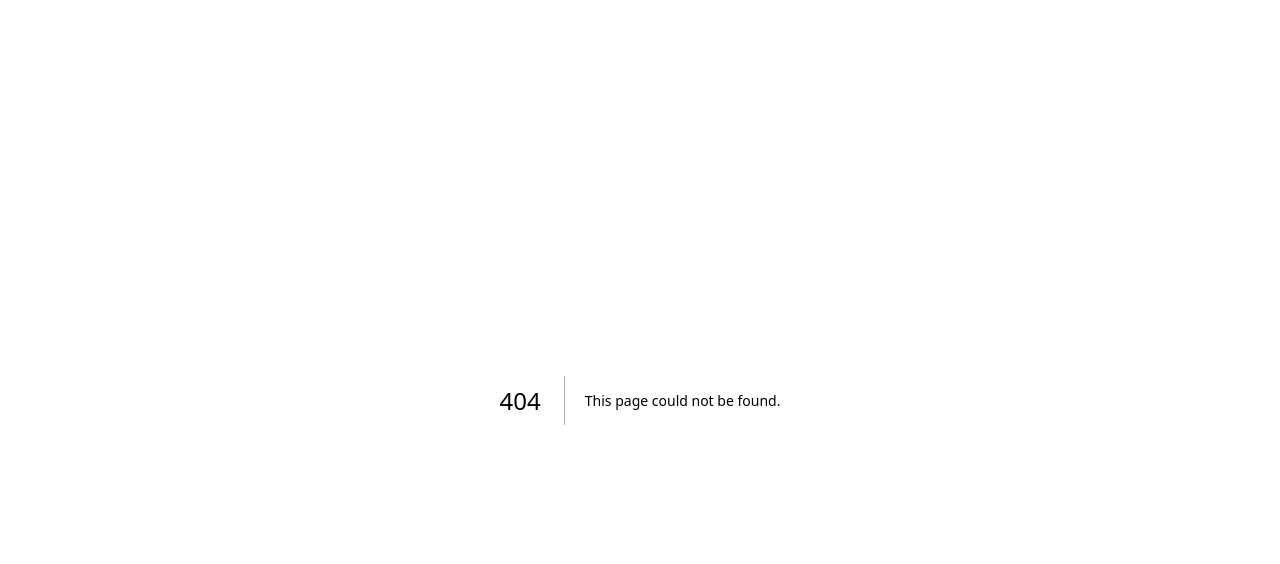
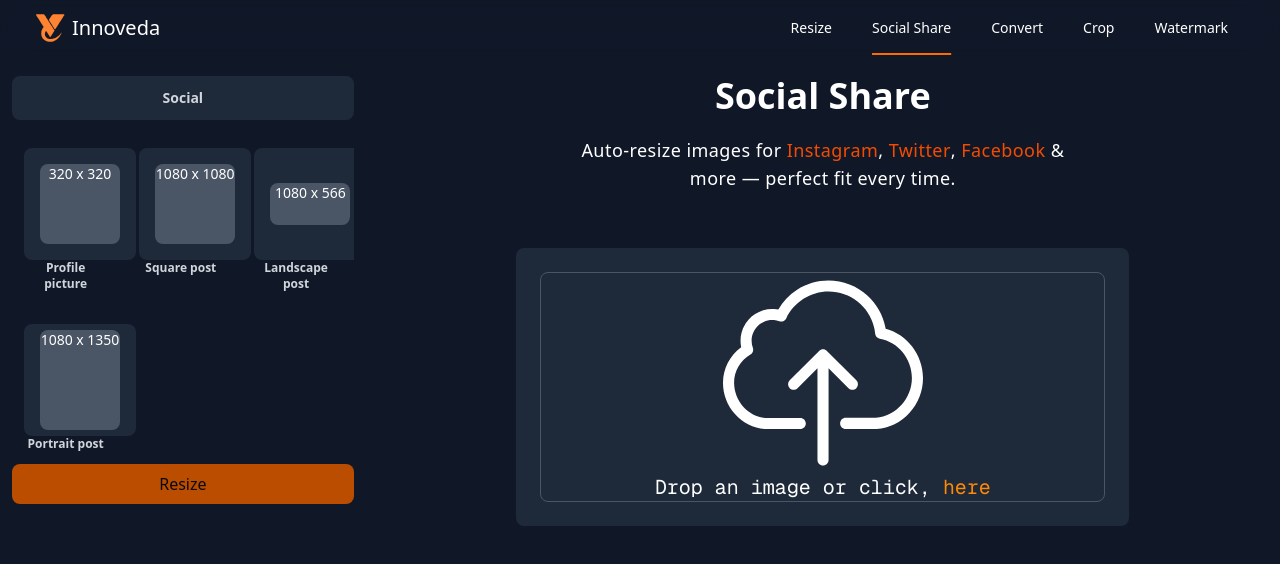
Before and after one commit to wadile-hitesh/innoveda, a Next.js app: page /social-share in a window 1280 px wide. Before the commit this address had no page. Shown: the top 564 px of the page. Built offline with nearby package versions, Linux system fonts and the light colour scheme.

Commit message:
feat: social share feature done:
"author email change"

```diff
--- a/package.json
+++ b/package.json
@@ -13,7 +13,7 @@
     "@radix-ui/react-checkbox": "^1.3.2",
     "@radix-ui/react-menubar": "^1.1.14",
     "@radix-ui/react-select": "^2.2.5",
-    "axios": "^1.9.0",
+    "axios": "^1.10.0",
     "class-variance-authority": "^0.7.1",
     "clsx": "^2.1.1",
     "lucide-react": "^0.510.0",
@@ -24,6 +24,7 @@
     "react-dom": "^19.0.0",
     "react-element-to-jsx-string": "^17.0.1",
     "sharp": "^0.34.1",
+    "sonner": "^2.0.6",
     "tailwind-merge": "^3.3.0",
     "uuid": "^11.1.0"
   },
--- a/src/app/layout.tsx
+++ b/src/app/layout.tsx
@@ -1,6 +1,7 @@
 import type { Metadata } from "next";
 import { Geist, Geist_Mono } from "next/font/google";
 import "./globals.css";
+import {Toaster} from "sonner"
 
 const geistSans = Geist({
   variable: "--font-geist-sans",
@@ -27,6 +28,7 @@ export default function RootLayout({
       <body
         className={`${geistSans.variable} ${geistMono.variable} antialiased bg-gray-900`}
       >
+        <Toaster position="bottom-right" richColors/>
         {children}
       </body>
     </html>
--- a/src/app/page.tsx
+++ b/src/app/page.tsx
@@ -1,7 +1,13 @@
 "use client";
 import HomePage from "@/pages/HomePage";
+import { redirect } from "next/navigation";
+import { useEffect } from "react";
 
 export default function Home() {
+  useEffect(()=>{
+    redirect("/social-share")
+  },[])
+
   return (
     <div className="w-full min-h-screen font-[family-name:var(--font-geist-sans)] bg-gray-900 flex justify-center absolute p-0 m-0">
       <HomePage />
--- /dev/null
+++ b/src/app/social-share/page.tsx
@@ -0,0 +1,169 @@
+"use client"
+import Navbar from "@/components/Navbar";
+import UploadImage from "@/components/UploadImage";
+import Image from "next/image";
+import { useState } from "react";
+import { toast } from "sonner";
+import axios from "axios"
+
+
+interface ImageFormatProps {
+    size : string,
+    label : string,
+    width : number | 1024,
+    height : number | 1024
+}
+
+export default function SocialShare(){
+    const [url,setUrl] = useState<string | null>(null)
+    const handleUrl = (url : string)    => {
+        setUrl(url)
+    }
+
+    const instagramFormats : ImageFormatProps[] = [
+        { size: "320 x 320", label: "Profile picture", width : 320, height : 320 },
+        { size: "1080 x 1080", label: "Square post",width : 1080, height : 1080 },
+        { size: "1080 x 566", label: "Landscape post",width : 1080, height : 566 },
+        { size: "1080 x 1350", label: "Portrait post",width : 1080, height : 1350 },
+
+    ];
+
+    const [imageSize, setImageSize] = useState<ImageFormatProps>()
+
+    const handleResize = (format : ImageFormatProps )=>{
+        setImageSize(format)
+    }
+
+    const handleResizeImage = async ()=> {
+        if(!url){
+            toast.error("Upload Image")
+            return
+        }
+        if(!imageSize){
+            toast.error("Please Select Image Format")
+            return
+        }
+        const imageUrl = `${url}?tr=w-${imageSize.width},h-${imageSize.height}`;
+
+         try {
+            const response = await axios.get(imageUrl, {
+                responseType : 'blob'
+            });
+            const blob = response.data;
+
+            const blobUrl = window.URL.createObjectURL(blob);
+            const link = document.createElement("a");
+
+            link.href = blobUrl;
+            link.download = `resized-image-${imageSize.width}x${imageSize.height}.jpg`;
+            document.body.appendChild(link);
+            link.click();
+            document.body.removeChild(link);
+
+            window.URL.revokeObjectURL(blobUrl);
+            toast.success("Image downloaded!");
+        } catch (error) {
+            console.error("Download failed:", error);
+            toast.error("Failed to download image.");
+        }
+
+
+    }
+
+    return (
+        <div className="flex flex-col h-screen">
+            <Navbar />
+            <div className="flex-1 flex py-5">
+                <div className="w-full flex">
+                    <div className="w-2/7 h-full px-3">
+                        <div className="flex flex-col h-full ">
+                            <div className="flex flex-col gap-10">
+                                <div className="bg-gray-800  w-full  p-1 text-gray-300 font-bold text-sm rounded-md">
+                                    <div className=" rounded-md py-2 text-center flex items-center justify-center">
+                                        Social
+                                    </div>
+
+
+                                </div>
+
+                            </div>
+                            <div className="max-h-[calc(100vh-180px)] overflow-y-auto grid grid-cols-3 gap-2 mt-4 pr-1">
+                                {instagramFormats.map((format, idx) => {
+                                    const [w, h] = format.size.split("x").map(Number);
+
+                                    const innerBoxWidth = 80; // inner component base width in px
+                                    const aspectRatio = h / w;
+                                    const innerBoxHeight = Math.round(innerBoxWidth * aspectRatio);
+
+                                    return (
+                                    <div
+                                    key={idx}
+                                    className={`transition-all duration-150 p-3 rounded-md text-center text-white hover:bg-gray-800 ${
+                                        format.size === imageSize?.size ? "bg-gray-800 ring-orange-500" : ""
+                                    }`}
+                                    onClick={() => handleResize(format)}
+                                    >
+                                        <div className="bg-gray-800 rounded-md w-28 h-28 flex items-center justify-center">
+                                            <div className="m-2 bg-gray-600 rounded-md "
+                                            style={{
+                                                width: `${innerBoxWidth}px`,
+                                                height: `${innerBoxHeight}px`,
+                                            }}>
+                                                <div className="text-sm flex items-center justify-center">{format.size}</div>
+                                            </div>
+                                        </div>
+                                            <div className="text-xs font-semibold text-gray-300">{format.label}</div>
+                                    </div>
+                                )
+                            })}
+                            </div>
+                            <div className="flex flex-col gap-5 items-center" onClick={handleResizeImage}>
+                                <button className=" w-full text-center px-1 py-2 rounded-md bg-amber-700 font-md text-base cursor-pointer">Resize</button>
+                            </div>
+                        </div>
+                    </div>
+
+
+                    <div className="w-5/7 h-full px-3 flex flex-col text-white items-center gap-10">
+                    {
+                        !url ?
+                        (
+                            <>
+                                <div className="flex flex-col gap-5 items-center text-center">
+                                    <p className="text-4xl font-bold">
+                                        Social Share
+                                    </p>
+                                    <p className="text-lg font-light tracking-wide max-w-lg">
+                                    Auto-resize images for <span className="font-medium text-orange-600">Instagram</span>, <span className="font-medium text-orange-600">Twitter</span>, <span className="font-medium text-orange-600">Facebook</span> & more — perfect fit every time.
+                                    </p>
+                                </div>
+                                <div className="w-full">
+                                    <div className="mx-auto ">
+                                        <UploadImage onUploadComplete={handleUrl} className="mx-auto" />
+                                    </div>
+                                </div>
+                            </>
+                        )
+                        :
+
+                        (
+                            <>
+                                <div className="relative h-[500px] w-full">
+                                    <Image
+                                        src={url}
+                                        alt="Resize Image"
+                                        fill
+                                        className="object-contain"
+                                        sizes="(max-width: 768px) 100vw, (max-width: 1200px) 50vw, 33vw"
+                                    />
+                                </div>
+                            </>
+                        )
+                    }
+
+                    </div>
+                </div>
+            </div>
+        </div>
+    )
+}
--- a/src/components/Navbar.tsx
+++ b/src/components/Navbar.tsx
@@ -11,8 +11,8 @@ export default function Navbar() {
       path: "/",
     },
     {
-      name: "Compress",
-      path: "/compress",
+      name: "Social Share",
+      path: "/social-share",
     },
     {
       name: "Convert",
--- a/src/components/UploadImage.tsx
+++ b/src/components/UploadImage.tsx
@@ -11,12 +11,14 @@ import {
     ImageKitUploadNetworkError,
     upload,
 } from "@imagekit/next";
+import { toast } from "sonner";
 
 interface UploadImageProps {
-  onUploadComplete : (url : string) => void
+  onUploadComplete : (url : string) => void,
+  className : string
 }
 
-export default function UploadImage({onUploadComplete} : UploadImageProps){
+export default function UploadImage({onUploadComplete,className} : UploadImageProps){
 
 
 
@@ -62,6 +64,7 @@ export default function UploadImage({onUploadComplete} : UploadImageProps){
               });
 
               onUploadComplete(uploadResponse.url as string)
+              toast.success("Image Uploaded")
 
             } catch (error) {
                   if (error instanceof ImageKitAbortError) {
@@ -79,7 +82,7 @@ export default function UploadImage({onUploadComplete} : UploadImageProps){
 
     }
     return (
-    <div className="w-full flex gap-10 p-4 h-full">
+    <div className={`flex flex-col items-center p-4 ${className}`}>
       <div className="w-5/7 h-full ">
           <div className="h-full rounded-md bg-gray-800 p-6" onClick={handleClick}>
             <Input
```
Also changed, not shown: 1 other file (tests, documents, lock files or other folders).
